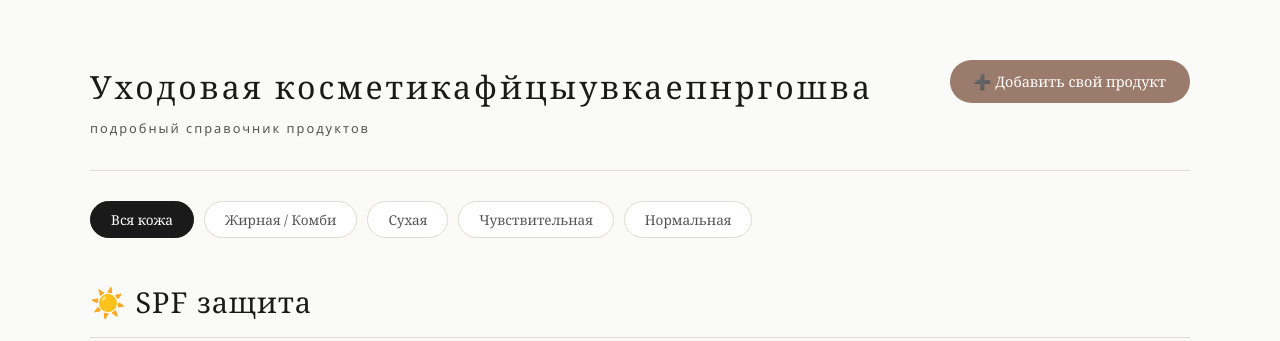
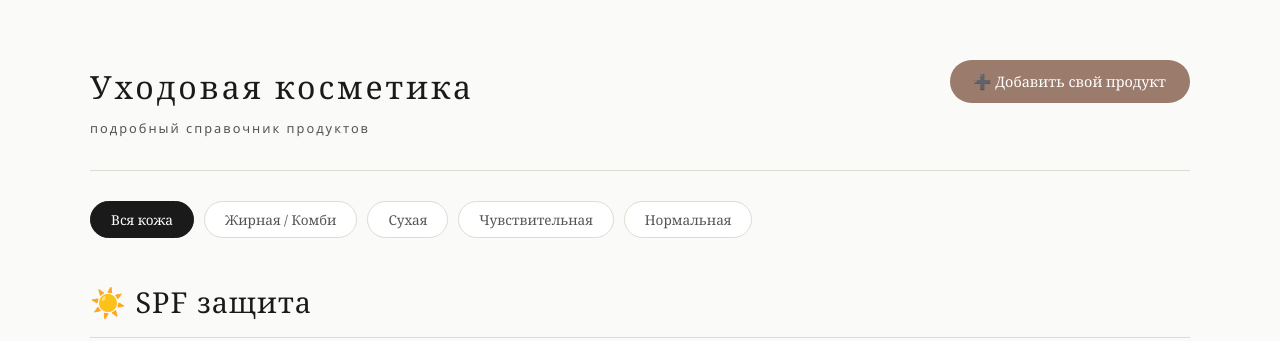
Before and after one commit to Isolbeth/skincare, a plain HTML site: page index.html in a window 1280 px wide. Shown: the top 341 px of the page. Drawn offline with Linux system fonts and the light colour scheme.

Commit message:
Update index.html

```diff
--- a/index.html
+++ b/index.html
@@ -11,7 +11,7 @@
     <div class="container">
         <header class="site-header">
             <div>
-               <h1 class="site-title">Уходовая косметикафйцыувкаепнргошва
+               <h1 class="site-title">Уходовая косметика
     <span class="site-subtitle">подробный справочник продуктов</span>
 </h1>
             </div>
```
